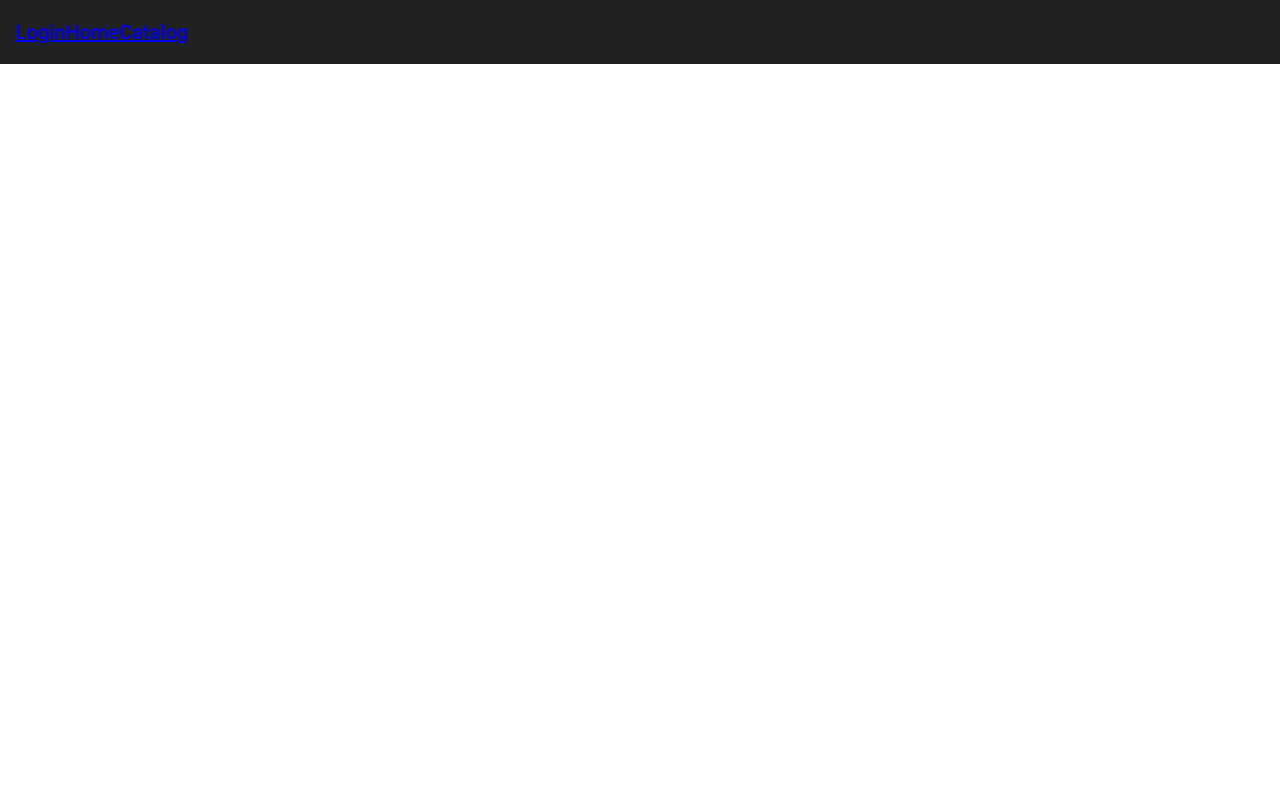
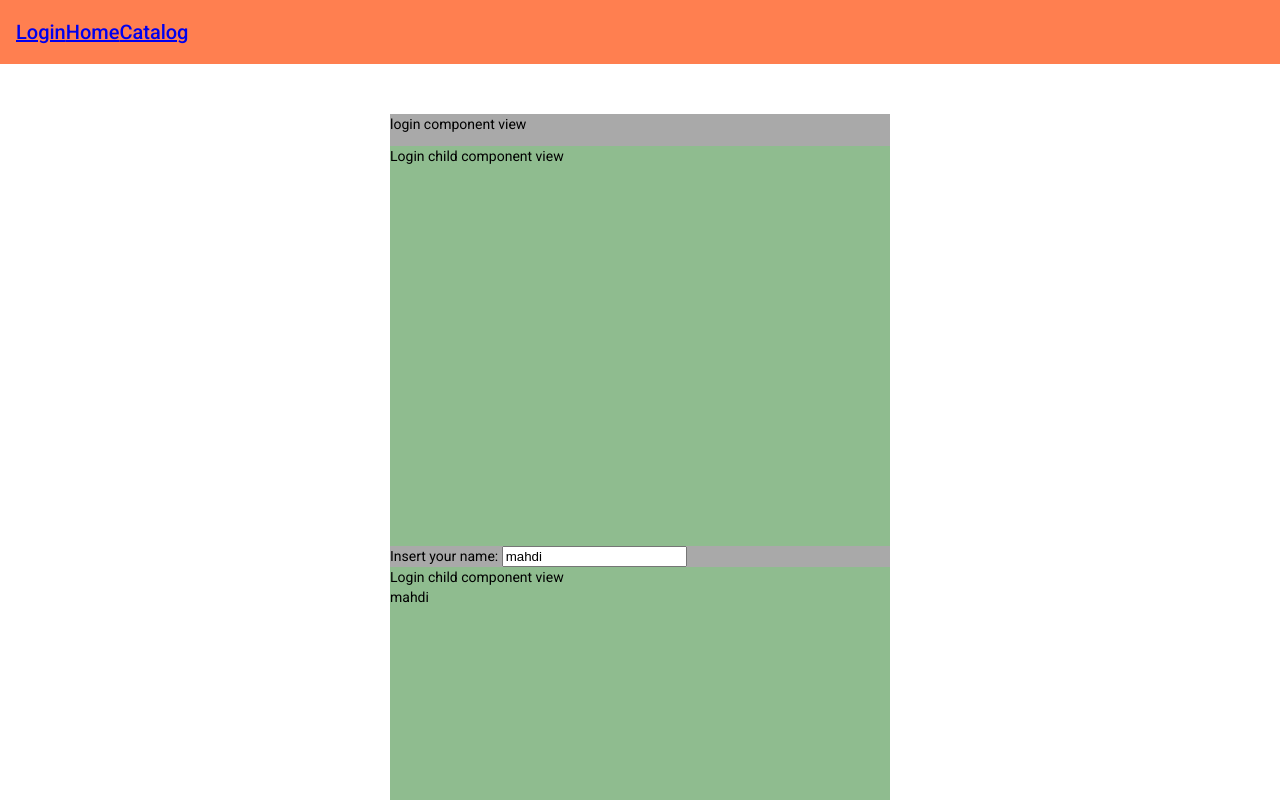
Before and after one commit to AINeuronTech/august2020-dev-angular-material, an Angular app: page /login in a window 1280 px wide. Before the commit this address led to /. Shown: the top 800 px of the page. Built offline with nearby package versions, Linux system fonts and the light colour scheme.

Commit message:
more refactoring

```diff
--- a/src/app/app.component.scss
+++ b/src/app/app.component.scss
@@ -1,3 +1,14 @@
+.center {
+  margin-top: 50px;
+  display: flex;
+  justify-content: center;
+}
+
+mat-toolbar {
+  background-color: coral;
+}
+
+
 //#first_div {
 //  background-color: green;
 //  margin-bottom: 20px;
--- /dev/null
+++ b/src/app/home/home.component.html
@@ -0,0 +1 @@
+<p>home works!</p>
--- /dev/null
+++ b/src/app/home/home.component.ts
@@ -0,0 +1,15 @@
+import { Component, OnInit } from '@angular/core';
+
+@Component({
+  selector: 'app-home',
+  templateUrl: './home.component.html',
+  styleUrls: ['./home.component.scss']
+})
+export class HomeComponent implements OnInit {
+
+  constructor() { }
+
+  ngOnInit(): void {
+  }
+
+}
--- /dev/null
+++ b/src/app/login-child/login-child.component.html
@@ -0,0 +1,16 @@
+<div class="login-child-container"> Login child component view
+  <!--<div style="font-size: 30px;">
+    This value coming from parent compnent: {{fromLoginParent}}
+    <br/>
+    <div>Username: {{userNameValue}}</div>
+  </div>
+
+  <button (click)="sendDataToParent()">Pass data to parent</button>
+
+  <br/>-->
+
+  <div>
+    {{myNameValue}}
+  </div>
+
+</div>
--- /dev/null
+++ b/src/app/login-child/login-child.component.scss
@@ -0,0 +1,5 @@
+.login-child-container {
+  min-width: 400px;
+  min-height: 400px;
+  background-color: darkseagreen;
+}
--- /dev/null
+++ b/src/app/login-child/login-child.component.ts
@@ -0,0 +1,30 @@
+import { Component, EventEmitter, Input, OnChanges, OnInit, Output, SimpleChange } from '@angular/core';
+
+@Component({
+  selector: 'app-login-child',
+  templateUrl: './login-child.component.html',
+  styleUrls: ['./login-child.component.scss'],
+})
+export class LoginChildComponent implements OnInit, OnChanges {
+  @Input() fromLoginParent;
+  @Input() userNameValue;
+  @Input() myNameValue;
+  @Output() sendData = new EventEmitter();
+  yourName = 'abc';
+  constructor() {}
+
+  ngOnInit(): void {}
+
+  ngOnChanges(changes: SimpleChange) {
+    for (let value in changes) {
+      let newValue = value[this.userNameValue];
+      let currentValue = JSON.stringify();
+      let previousValue = JSON.stringify()
+    }
+
+  }
+
+  sendDataToParent() {
+    this.sendData.emit('Im coming from login-child component');
+  }
+}
--- a/src/app/login/login.component.html
+++ b/src/app/login/login.component.html
@@ -1 +1,27 @@
-<p>login works!</p>
+<div class="login-container">
+<p>login component view</p>
+
+<app-login-child
+  [fromLoginParent]="loginParentTitle"
+  [userNameValue]="username"
+  (sendData)="receiveData($event)"
+></app-login-child>
+
+<div style="font-size: 24px;">
+  {{msgFromChild}}
+</div>
+
+  <div>
+    Insert your name: <input type="text" [(ngModel)]="yourName">
+  </div>
+  <app-login-child [myNameValue]="yourName"></app-login-child>
+</div>
+
+
+
+
+<!--
+From PARENt to CHILD => @Input() [property in child]="property in parent"
+From CHILD to PARENT => @Output()
+
+ -->
--- a/src/app/login/login.component.scss
+++ b/src/app/login/login.component.scss
@@ -0,0 +1,5 @@
+.login-container {
+  min-width: 500px;
+  min-height: 500px;
+  background-color: darkgray;
+}
--- a/src/app/login/login.component.ts
+++ b/src/app/login/login.component.ts
@@ -1,15 +1,27 @@
-import { Component, OnInit } from '@angular/core';
+import { Component, OnChanges, OnDestroy, OnInit } from '@angular/core';
 
 @Component({
   selector: 'app-login',
   templateUrl: './login.component.html',
-  styleUrls: ['./login.component.scss']
+  styleUrls: ['./login.component.scss'],
 })
 export class LoginComponent implements OnInit {
+  loginParentTitle = 'From parent component';
+  username = 'xyz';
+  msgFromChild;
+  yourName = "mahdi";
 
-  constructor() { }
+  constructor() {}
 
   ngOnInit(): void {
+    //console.log('From ngOnInit');
   }
 
+  receiveData(msg) {
+    this.msgFromChild = msg;
+  }
+
+  ngOnDestroy() {
+    //console.log('From ngOnDestroy');
+  }
 }
```
Also changed, not shown: src/app/app-routing.module.ts (+13 -3 lines), src/app/app.module.ts (+13 -1 lines), src/app/home/home.component.scss (added), 2 other files (tests, documents, lock files or other folders).
